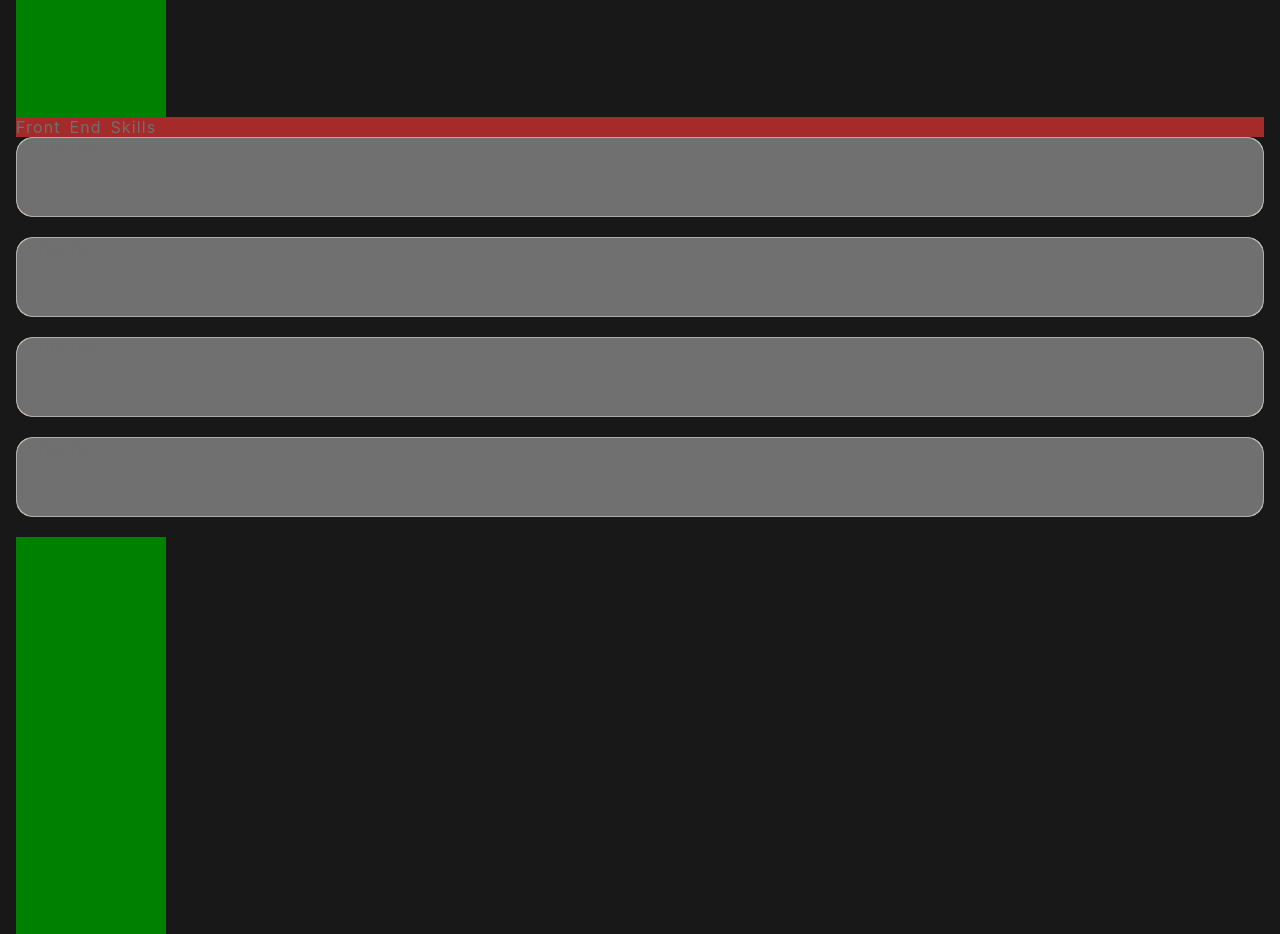
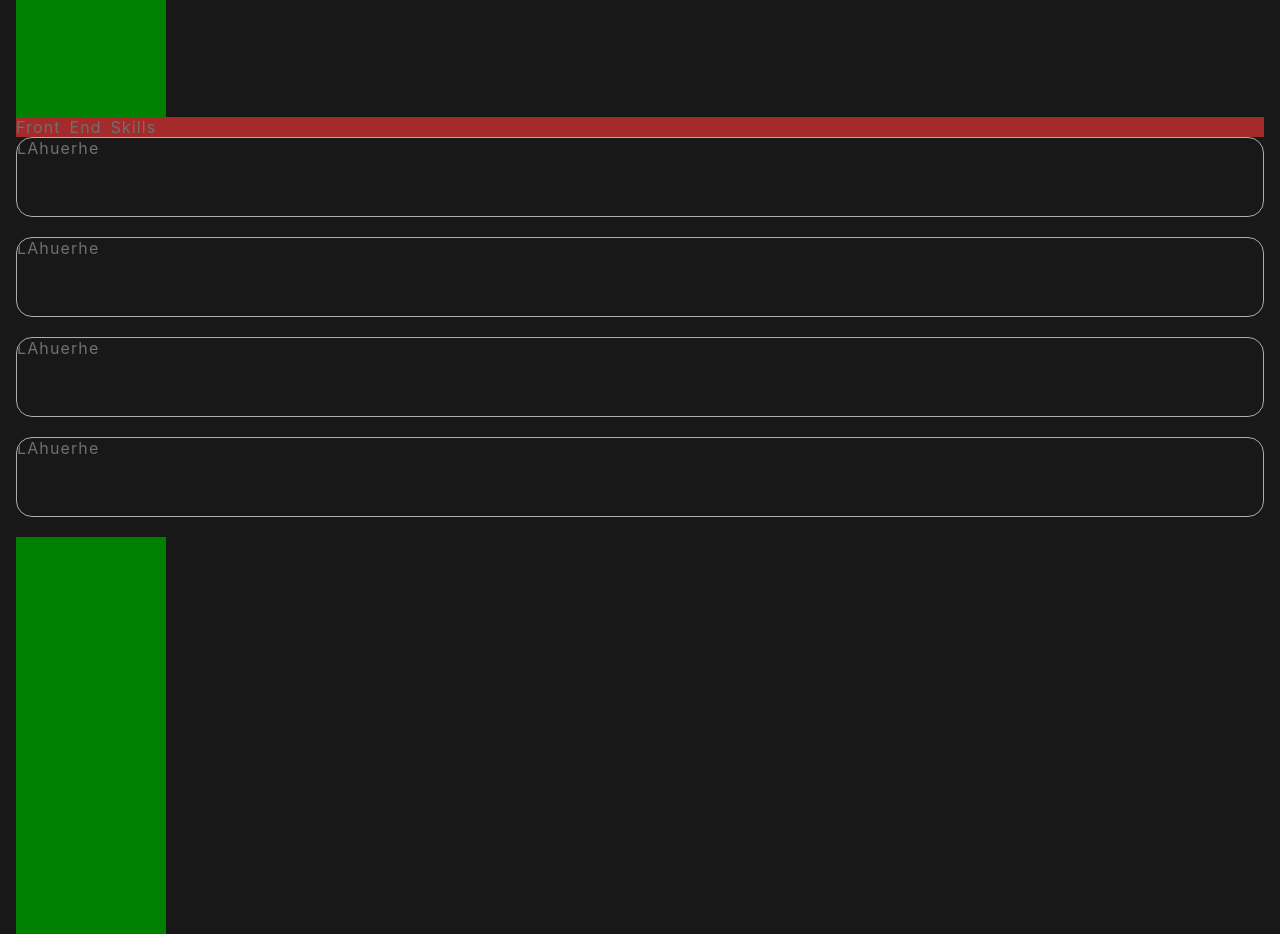
Before and after one commit to samsurya336/SURYA-Front-End-Developer, a Next.js app: page / in a window 1280 px wide. Shown: the part 1620-2554 px from the top of the page. Built offline with nearby package versions, Linux system fonts and the light colour scheme.

Commit message:
SkillTile

```diff
--- a/components/skills/skillTile/skillTile.module.css
+++ b/components/skills/skillTile/skillTile.module.css
@@ -1,45 +1,42 @@
-.skill_tile_wrapper{
+.skill_tile_wrapper {
   --height: 80px;
   width: 100%;
   height: var(--height);
   position: relative;
   background-color: var(--black-700);
-    margin-bottom: 20px;    /* border: 1px solid var(--grey-100); */
+  margin-bottom: 20px;
+  border: 1px solid var(--grey-100);
   border-radius: var(--padding-s);
   overflow: hidden;
   transition: height 1s ease-in-out;
 }
 
-.skill_tile_info_card{
+.skill_tile_info_card {
   width: 100%;
   position: absolute;
   padding: var(--padding-s);
   padding-top: 80px;
 }
 
-.skill_tile_header_wrapper{
+.skill_tile_header_wrapper {
   width: 100%;
   height: 80px;
   position: absolute;
-    background-color: antiquewhite;
-    top:0;
+  /* background-color: antiquewhite; */
+  top: 0;
   padding: 0;
   opacity: 0;
   transform: translateY(80px);
-    transition: padding 0.5s ease-in-out,
-    transform 1s ease-in-out,
-    opacity 2s ease-in-out,
-    background-color 2s ease-in-out
-    ;
-    border: 1px solid var(--grey-100);
+  transition: padding 0.5s ease-in-out, transform 1s ease-in-out,
+    opacity 2s ease-in-out, background-color 2s ease-in-out;
+  /* border: 1px solid var(--grey-100); */
   border-radius: var(--padding-s);
-
 }
 
 .skill_tile_header {
   width: 100%;
   height: 100%;
-    /* background-color: var(--grey-100); */
+  background-color: transparent;
   border-radius: var(--padding-s);
   /* color: var(--black-700); */
   position: relative;
@@ -47,25 +44,23 @@
   z-index: 1;
 }
 
-
 .skill_tile_header::before {
-    content: "";
+  content: '';
   display: block;
   width: 100%;
   height: 100%;
-    background: var(--grey-500);
   /* border-radius: var(--padding-s); */
   color: var(--black-700);
   position: absolute;
   transition: transform 1s ease-in-out;
-    /* transform: translateX(-110%); */
+  transform: translateX(-110%);
+  background: var(--grey-100);
   z-index: -1;
   /* top: 0;
     left: -20%; */
 }
-
-.skill_tile_wrapper:hover {
-    background-color: green;
-    /* background: "red"; */
-    /* transform: translateX(0); */
-}
+/*
+.skill_tile_header:hover::before {
+  transform: translateX(0);
+  color: var(--black-700);
+} */
--- a/components/skills/skillTile/skillTile.tsx
+++ b/components/skills/skillTile/skillTile.tsx
@@ -34,6 +34,7 @@ export default function SkillTile(props: Props): ReactElement {
     function toggleCard(){
         openCardRef.current = !openCardRef.current;
 
+        let skillTileElmt:HTMLDivElement = (skillsTileRef.current as HTMLDivElement);
         let skillInfoCardElmt:HTMLDivElement = (skillsTileRef.current?.children[0] as HTMLDivElement);
         let skillTitleElmt:HTMLDivElement = (skillsTileRef.current?.children[1] as HTMLDivElement);
 
@@ -46,10 +47,14 @@ export default function SkillTile(props: Props): ReactElement {
         if(openCardRef.current){
 
             skillsTileRef.current?.style.setProperty('--height',skillInfoCardElmt.offsetHeight+'px');
-            skillTitleElmt.style.padding = "8px";
+            // skillTitleElmt.style.padding = "8px";
+            // skillTitleElmt.style.border = "none";
+            skillTitleElmt.style.borderBottom = "1px solid #707070";
         }else{
             skillsTileRef.current?.style.setProperty('--height','80px')
-            skillTitleElmt.style.padding = "0";
+            // skillTitleElmt.style.padding = "0";
+            // skillTitleElmt.style.border = "1px solid #707070";
+            // skillTitleElmt.style.borderBottom = "0";
         }
     }
 
```
Lines whose indentation alone changed are shown as unchanged.
